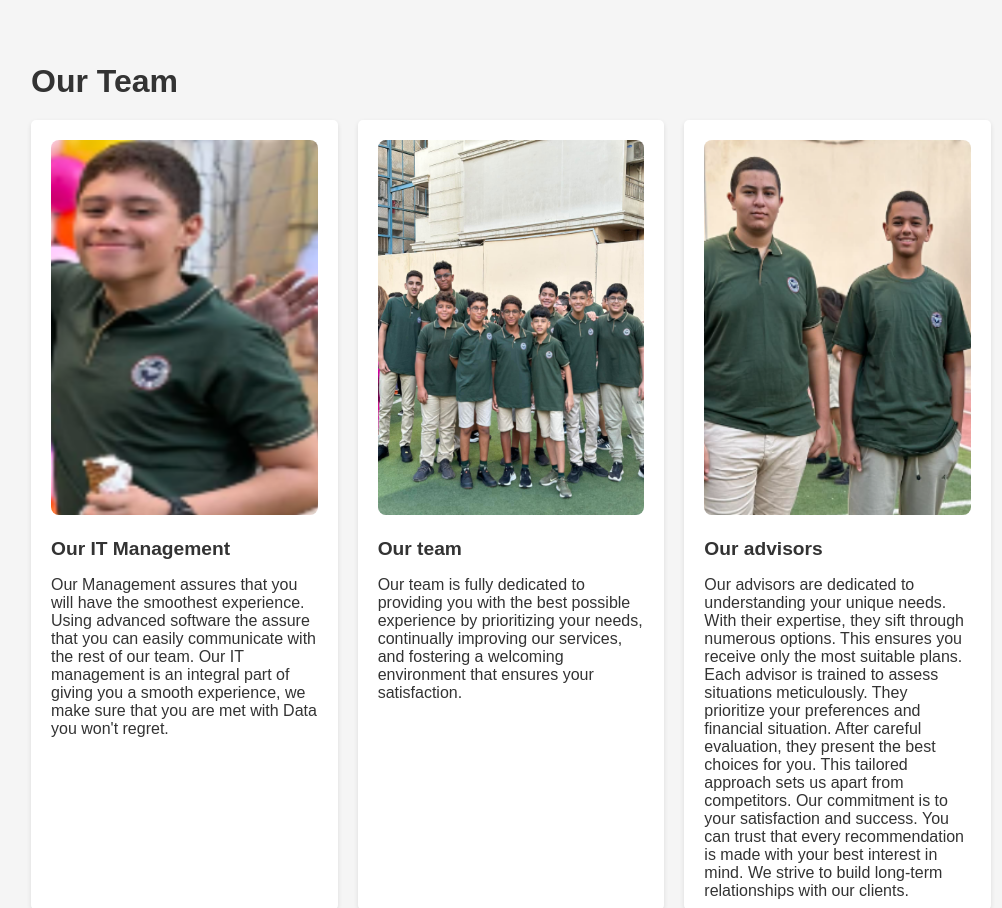
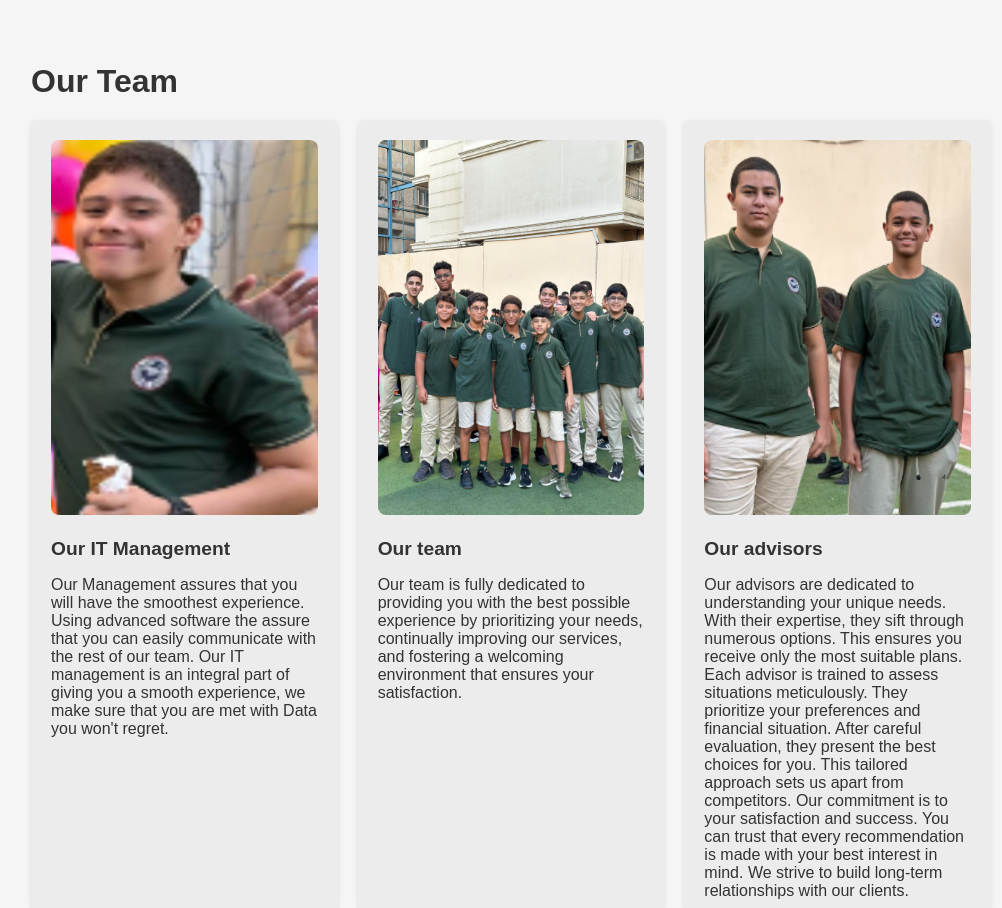
Before and after one commit to AntoY9/DataEmpower, a plain HTML site: page index.html in a window 1280 px wide. Shown: the part 2000-2908 px from the top of the page, without its empty margins (129-1131 px from the left). Drawn offline with Linux system fonts and the light colour scheme.

Commit message:
Update style.css

```diff
--- a/style.css
+++ b/style.css
@@ -148,7 +148,7 @@ body {
   }
 
   .project {
-    background-color: #fff;
+    background-color: #ececec;
     padding: 20px;
     border-radius: 5px;
     box-shadow: 0 2px 5px rgba(0, 0, 0, 0.1);
```
